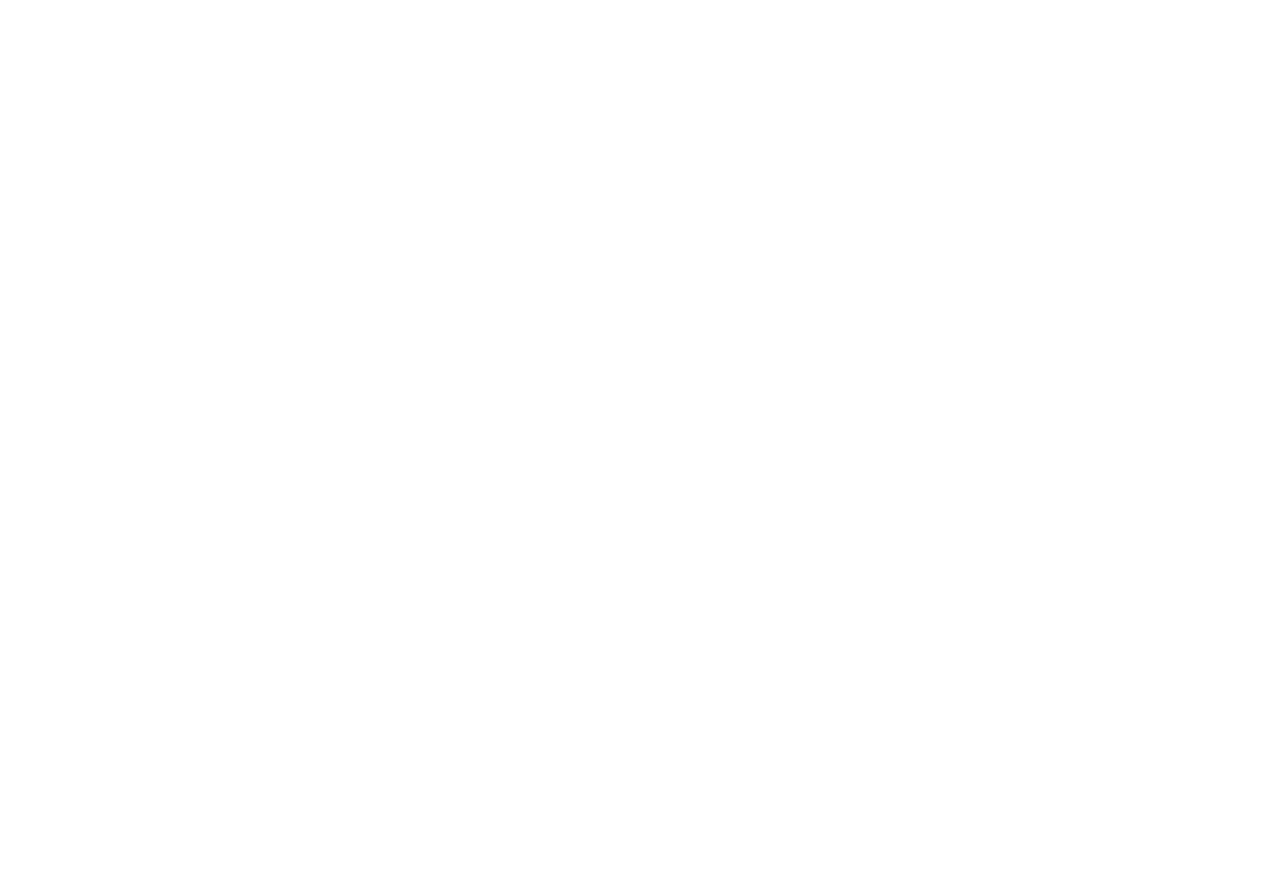
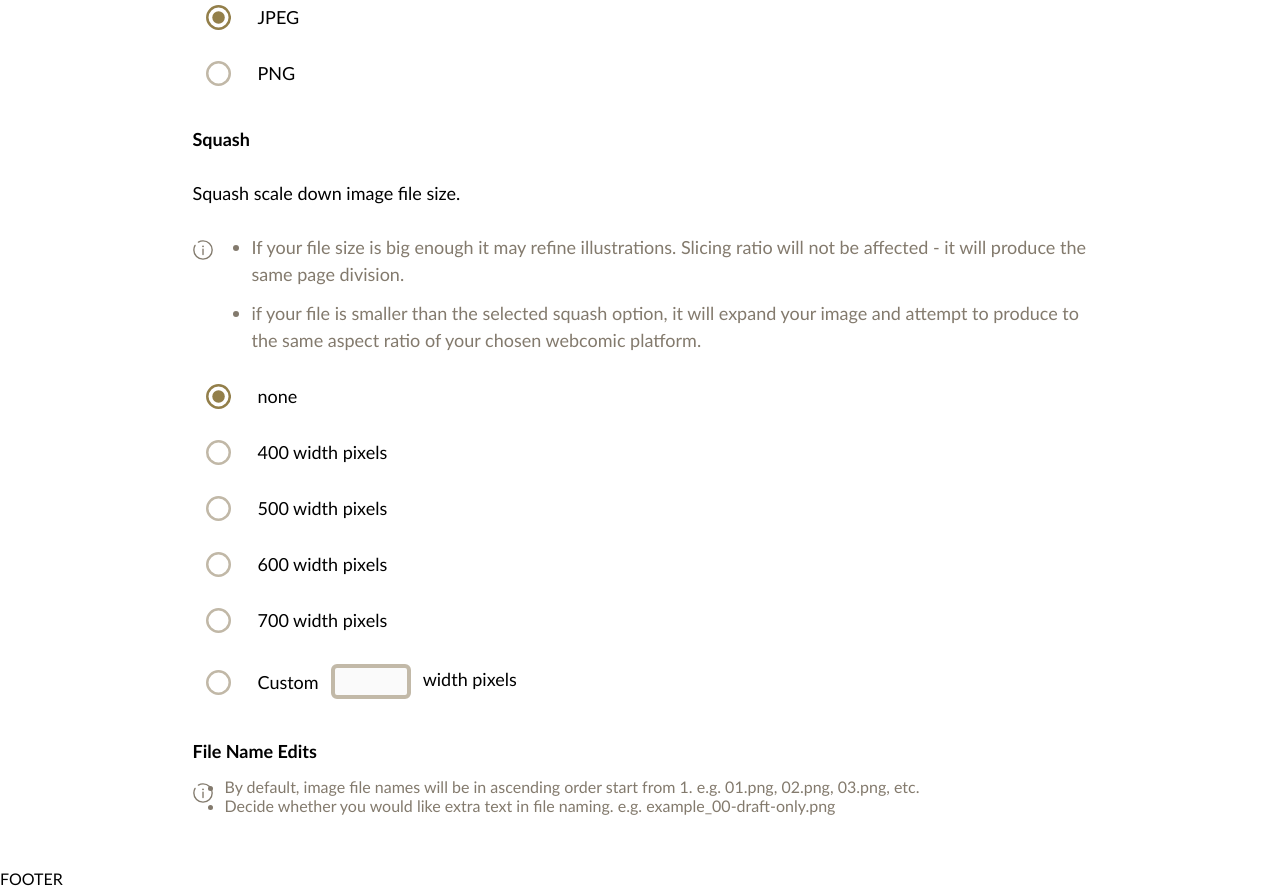
Before and after one commit to hyfydistro/super-comic-slicer, a React app: page / in a window 1280 px wide. Shown: the part 1320-2208 px from the top of the page. Before the commit the page ends 1225 px from the top, so only its background shows below. Built offline with nearby package versions, Linux system fonts and the light colour scheme; a web font is replaced by a local one.

Commit message:
feat(pages): initialise 'Options' component, fix up 'FileExtension' and 'Squash' components

```diff
--- a/src/models/constants.ts
+++ b/src/models/constants.ts
@@ -23,11 +23,13 @@
       overMaxFileSize: "Total file size is over maximum. Remove some files to continue.",
       noFilesFound: "No images found to process. Upload some images to 'Begin Slice'!",
       selectFormMandatory: "Please check at least one webcomic platform under '2. Select'.",
-      selectFormMandatoryTarget: "Check at least one in order to continue."
+      selectFormMandatoryTarget: "Check at least one in order to continue.",
+      nonNumericValueFound: "Only numbers allowed."
 
   },
   onWarning: {
       nearMaxFileSize: "Total file size is near maximum!",
+      valueTooSmall: "Value found to be too small. It could cause image distortion."
   }
 }
 
@@ -60,3 +62,36 @@
       label: "PNG"
   }
 ];
+
+export const squashLevelOptions = [
+  {
+    isCustom: false,
+    pixelValue: 0,
+    label: "none"
+  },
+  {
+    isCustom: false,
+    pixelValue: 400,
+    label: "400 width pixels"
+  },
+  {
+    isCustom: false,
+    pixelValue: 500,
+    label: "500 width pixels"
+  },
+  {
+    isCustom: false,
+    pixelValue: 600,
+    label: "600 width pixels"
+  },
+  {
+    isCustom: false,
+    pixelValue: 700,
+    label: "700 width pixels"
+  },
+  {
+    isCustom: true,
+    pixelValue: null,
+    label: null
+  }
+];
--- a/src/pages/UseTool/Options/FileExtensions/FileExtensionOption/FileExtensionOption.tsx
+++ /dev/null
@@ -1,35 +0,0 @@
-import { ReactElement, MouseEvent, useRef } from 'react';
-
-import "./FileExtensionOption.scss";
-
-type IProps = {
-  type: string;
-  label: string;
-  handleSelectedFileExtension: (e: MouseEvent<HTMLInputElement, globalThis.MouseEvent>) => void;
-};
-
-function FileExtensionOption({ type, label, handleSelectedFileExtension }: IProps): ReactElement {
-  const inputRef = useRef<HTMLInputElement>(null);
-
-  function simulateInputElementClickEvent(): void {
-    inputRef.current?.click();
-  }
-
-  return (
-    <div className="radio-option" onClick={simulateInputElementClickEvent}>
-      <label htmlFor={label} />
-      <input
-        ref={inputRef}
-        defaultChecked={type === "jpeg"}
-        type="radio"
-        name="fileType"
-        value={label}
-        id={label}
-        onClick={handleSelectedFileExtension}
-      />
-      <p className="select-text">{label}</p>
-    </div>
-  );
-}
-
-export default FileExtensionOption;
--- a/src/pages/UseTool/Options/FileExtensions/FileExtensions.scss
+++ b/src/pages/UseTool/Options/FileExtensions/FileExtensions.scss
@@ -1,13 +1,5 @@
 @use "../../../../styles/base/index" as *;
 @use "../../../../styles/utils/index" as *;
-
-.radio-option-wrapper {
-  padding: $space-half-desktop 0;
-
-  @include mq-small {
-    padding: $space-half-mobile 0;
-  }
-}
 
 .file-extension-container {
   margin-bottom: $space-lv-1-desktop;
--- a/src/pages/UseTool/Options/FileExtensions/FileExtensions.tsx
+++ b/src/pages/UseTool/Options/FileExtensions/FileExtensions.tsx
@@ -1,13 +1,15 @@
-import { ReactElement, MouseEvent } from 'react';
+import { ReactElement } from 'react';
 import InfoIcon from "../../../../../public/assets/images/info.svg";
 import { filExtensionOptions } from '../../../../models/constants';
 
-import FileExtensionOption from './FileExtensionOption/FileExtensionOption';
+import RadioOption from '../../../../components/RadioOption/RadioOption';
 
 import "./FileExtensions.scss";
 
+const FILE_EXTENSION_COMMON_NAME = "fileType";
+
 type IProps = {
-  handleSelectedFileExtension: (e: MouseEvent<HTMLInputElement, globalThis.MouseEvent>) => void;
+  handleSelectedFileExtension: (value: string) => void;
 };
 
 function FileExtensions({ handleSelectedFileExtension }: IProps): ReactElement {
@@ -19,14 +21,15 @@
         <p>PNG is a good choice for storing line drawings, text, and iconic graphics at a small file size. Unlike JPGs, which creat e a heavily compressed file and may blur images at a certain point, a PNG file will always look at least as sharp as the original image because of its “lossless” compression process.</p>
       </div>
 
-      {filExtensionOptions.map(({ type, label }, index) => (
-        <div className="radio-option-wrapper" key={index}>
-          <FileExtensionOption
-            type={type}
-            label={label}
-            handleSelectedFileExtension={handleSelectedFileExtension}
-          />
-        </div>
+      {filExtensionOptions.map(({type, label}, index) => (
+        <RadioOption
+          key={index}
+          commonRadioGroupName={FILE_EXTENSION_COMMON_NAME}
+          defaultCheckedValue={filExtensionOptions[0].type}
+          value={type}
+          label={label}
+          handleSelectedValue={handleSelectedFileExtension}
+        />
       ))}
     </div>
   );
--- /dev/null
+++ b/src/pages/UseTool/Options/FileNameEdits/FileNameEdits.scss
@@ -0,0 +1,28 @@
+@use "../../../../styles/base/index" as *;
+@use "../../../../styles/utils/index" as *;
+
+.file-name-edits-container {
+  margin-bottom: $space-lv-1-desktop;
+
+  @include mq-small {
+    margin-bottom: $space-lv-1-desktop;
+  }
+
+  .info-content {
+    ul {
+      margin-left: $space-lv-1-desktop;
+
+      @include mq-small {
+        margin-left: $space-lv-1-mobile;
+      }
+
+      li {
+        color: $warm-black-40;
+        font-size: $font-base-desktop;
+        line-height: $line-height-body;
+        margin-bottom: $space-half-desktop;
+      }
+    }
+
+  }
+}
--- a/src/pages/UseTool/Options/FileNameEdits/FileNameEdits.tsx
+++ b/src/pages/UseTool/Options/FileNameEdits/FileNameEdits.tsx
@@ -4,16 +4,19 @@
 
 function FileNameEdits(): ReactElement {
   return (
-    <>
+    <div className="file-name-edits-container">
       <p className="info-heading">File Name Edits</p>
       <div className="info-content">
         <img className="info-icon" src={InfoIcon} alt="" />
+
         <ul>
           <li>By default, image file names will be in ascending order start from 1. e.g. 01.png, 02.png, 03.png, etc.</li>
           <li>Decide whether you would like extra text in file naming. e.g. example_00-draft-only.png</li>
         </ul>
       </div>
-    </>
+
+    {/* map options here */}
+    </div>
   );
 }
 
--- a/src/pages/UseTool/Options/Options.tsx
+++ b/src/pages/UseTool/Options/Options.tsx
@@ -9,11 +9,13 @@
 import "./Options.scss";
 
 type IProps = {
-  handleSelectedFileExtension: (e: MouseEvent<HTMLInputElement, globalThis.MouseEvent>) => void;
+  handleSelectedFileExtension: (value: string) => void;
+  handleSelectedSquashLevel: (value: string) => void;
 };
 
-function Options({ handleSelectedFileExtension }: IProps): ReactElement {
-  const [isOpen, setIsOpen] = useState(false);
+function Options({ handleSelectedFileExtension, handleSelectedSquashLevel }: IProps): ReactElement {
+  // const [isOpen, setIsOpen] = useState(false);
+  const [isOpen, setIsOpen] = useState(true);
 
   return (
     <section className="options-container">
@@ -38,7 +40,11 @@
             <FileExtensions
               handleSelectedFileExtension={handleSelectedFileExtension}
             />
-            <Squash />
+
+            <Squash
+              handleSelectedSquashLevel={handleSelectedSquashLevel}
+            />
+
             <FileNameEdits />
           </div>
         </div>
--- /dev/null
+++ b/src/pages/UseTool/Options/Squash/Squash.scss
@@ -0,0 +1,35 @@
+@use "../../../../styles/base/index" as *;
+@use "../../../../styles/utils/index" as *;
+
+.squash-container {
+  margin-bottom: $space-lv-1-desktop;
+
+  @include mq-small {
+    margin-bottom: $space-lv-1-desktop;
+  }
+
+  .info-content {
+    ul {
+      margin-left: $space-lv-1-desktop;
+
+      @include mq-small {
+        margin-left: $space-lv-1-mobile;
+      }
+
+      li {
+        color: $warm-black-40;
+        font-size: $font-base-desktop;
+        line-height: $line-height-body;
+        margin-bottom: $space-half-desktop;
+      }
+    }
+  }
+}
+
+.squash-option-wrapper {
+  padding: $space-half-desktop 0;
+
+  @include mq-small {
+    padding: $space-half-mobile 0;
+  }
+}
--- a/src/pages/UseTool/Options/Squash/Squash.tsx
+++ b/src/pages/UseTool/Options/Squash/Squash.tsx
@@ -1,20 +1,59 @@
-import { ReactElement } from 'react';
+import { ReactElement, useState } from 'react';
+import InfoIcon from "../../../../../public/assets/images/info.svg";
+import { alertMessages, squashLevelOptions } from '../../../../models/constants';
+import { MESSAGE_TYPE } from '../../../../models/utils';
 
-import InfoIcon from "../../../../../public/assets/images/info.svg";
+import RadioOption from '../../../../components/RadioOption/RadioOption';
+import SquashCustom from './SquashCustom/SquashCustom';
+import AlertMessage from '../../../../components/AlertMessage/AlertMessage';
 
-function Squash(): ReactElement {
+import "./Squash.scss";
+
+export const SQUASH_OPTION_COMMON_NAME = "squash";
+
+type IProps = {
+  handleSelectedSquashLevel: (value: string) => void;
+};
+
+function Squash({ handleSelectedSquashLevel }: IProps): ReactElement {
+  const [hasWarning, setHasWarning] = useState(false);
+
   return (
-    <>
+    <div className="squash-container">
       <p className="info-heading">Squash</p>
       <p className="info-description">Squash scale down image file size.</p>
       <div className="info-content">
         <img className="info-icon" src={InfoIcon} alt="" />
-        <p>
-          • If your file size is big enough it may refine illustrations. Slicing ratio will not be affected - it will produce the same page division.
-          • if your file is smaller than the selected squash option, it will expand your image and attempt to produce to the same aspect ratio of your chosen webcomic platform.
-        </p>
+
+        <ul>
+          <li>If your file size is big enough it may refine illustrations. Slicing ratio will not be affected - it will produce the same page division.</li>
+          <li>if your file is smaller than the selected squash option, it will expand your image and attempt to produce to the same aspect ratio of your chosen webcomic platform.</li>
+        </ul>
       </div>
-    </>
+
+      {squashLevelOptions.map(({ isCustom, pixelValue, label}, index) => isCustom
+      ? (<div key={index} className="squash-option-wrapper">
+        <SquashCustom
+          handleSelectedSquashLevel={handleSelectedSquashLevel}
+          setHasWarning={setHasWarning}
+        />
+        </div>)
+      : (<RadioOption
+            key={index}
+            commonRadioGroupName={SQUASH_OPTION_COMMON_NAME}
+            defaultCheckedValue={squashLevelOptions[0].pixelValue ? squashLevelOptions[0].pixelValue.toString() : "0"}
+            value={pixelValue ? pixelValue.toString() : "0"}
+            label={label ? label : ""}
+            handleSelectedValue={handleSelectedSquashLevel}
+        />))}
+
+      {hasWarning && (
+        <AlertMessage
+          type={MESSAGE_TYPE.WARNING}
+          message={alertMessages.onWarning.valueTooSmall}
+        />
+      )}
+    </div>
   );
 }
 
--- a/src/pages/UseTool/Options/FileExtensions/FileExtensionOption/FileExtensionOption.scss
+++ b/src/pages/UseTool/Options/Squash/SquashCustom/SquashCustom.scss
@@ -1,31 +1,23 @@
 @use "../../../../../styles/base/index" as *;
 @use "../../../../../styles/utils/index" as *;
 
-.radio-option {
+.radio-option-custom {
   display: flex;
   flex-direction: row;
   align-items: center;
   width: max-content;
   cursor: pointer;
-
-  p {
-    margin: 0;
-  }
-
-  @include mq-small {
-      padding: 18px $space-lv-1-mobile;
-      margin-bottom: $space-half-mobile;
-  }
 }
 
-.radio-option label {
-  display: inline-block;
+.first-text,
+.second-text {
+  font-size: $font-base-desktop;
 }
 
-input[type="radio"] {
+.radio-option-custom-radio {
   visibility: hidden;
 
-  + .select-text::before {
+  + .first-text::before {
       content: url("../../../../../../public/assets/images/radio-unchecked.svg");
       speak: none;
       font-style: normal;
@@ -44,16 +36,16 @@
 
       @include mq-small {
           margin-right: $space-lv-1-mobile;
-          top: $space-quarter-mobile;
+          top: $space-half-mobile;
       }
   }
 
-  &:checked + .select-text::before {
+  &:checked + .first-text::before {
       content: url("../../../../../../public/assets/images/radio-checked.svg");
       animation: checkpop 230ms ease-in;
   }
 
-  &:disabled + .select-text {
+  &:disabled + .first-text {
       color: $warm-black-50;
 
       &::before {
@@ -61,3 +53,24 @@
       }
   }
 }
+
+.radio-option-custom-input {
+  width: 80px;
+  border: 4px solid $warm-black-30;
+  border-radius: 6px;
+  padding: 6px 6px;
+  margin-left: $space-half-desktop;
+  margin-right: $space-half-desktop;
+  margin-top: $space-quarter-desktop;
+
+  @include mq-small {
+    margin-left: $space-half-mobile;
+    margin-right: $space-half-mobile;
+    margin-top: $space-half-mobile;
+  }
+
+  &:focus {
+    border: 4px solid $steel-blue-60;
+    outline: none;
+  }
+}
--- /dev/null
+++ b/src/pages/UseTool/Options/Squash/SquashCustom/SquashCustom.tsx
@@ -0,0 +1,85 @@
+import { ReactElement, useRef, useState, ChangeEvent, useEffect } from 'react';
+import { SQUASH_OPTION_COMMON_NAME } from '../Squash';
+import { ALERT_MESSAGE_TIMER } from '../../../../../models/constants';
+import useDebounce from '../../../../../hooks/useDebounce';
+
+import "./SquashCustom.scss";
+
+const THROTTLE_TIME = 4000;
+
+type IProps = {
+  handleSelectedSquashLevel: (value: string) => void;
+  setHasWarning: React.Dispatch<React.SetStateAction<boolean>>;
+};
+
+function SquashCustom({ handleSelectedSquashLevel, setHasWarning }: IProps): ReactElement {
+  const [value, setValue] = useState<number>(0);
+  const [isDisabled, setIsDisabled] = useState(true);
+
+  const inputRadioRef = useRef<HTMLInputElement>(null);
+  const inputTextRef = useRef<HTMLInputElement>(null);
+
+  useDebounce(
+    handleWarning,
+    [value],
+    THROTTLE_TIME
+  );
+
+  function simulateInputElementClickEvent(): void {
+    const radioElement = inputRadioRef.current;
+    radioElement?.click();
+    setIsDisabled(!radioElement?.checked);
+    handleSelectedSquashLevel(value.toString() || "0");
+  }
+
+  function handleWarning(): void {
+    if (isDisabled) return;
+    if (value < 0 || value < 400) {
+      setHasWarning(true)
+      setTimeout(() => setHasWarning(false), ALERT_MESSAGE_TIMER);
+    }
+  }
+
+  useEffect(() => {
+    handleSelectedSquashLevel(value.toString())
+  }, [value]);
+
+  useEffect(() => {
+    if (inputRadioRef.current?.checked === false) {
+      setIsDisabled(true)
+    }
+    inputTextRef.current?.focus();
+  }, [inputRadioRef.current?.checked]);
+
+  return (
+    <div className="radio-option-custom-wrapper">
+      <div className="radio-option-custom" onClick={simulateInputElementClickEvent}>
+        <input
+          className="radio-option-custom-radio"
+          ref={inputRadioRef}
+          id="none"
+          value={value}
+          name={SQUASH_OPTION_COMMON_NAME}
+          type="radio"
+        />
+
+        <span className="first-text">
+          Custom
+        </span>
+
+        <input
+          className="radio-option-custom-input"
+          ref={inputTextRef}
+          disabled={isDisabled}
+          type="number"
+          onChange={(e) => setValue(Number(e.target.value))}
+        />
+        <span className="second-text">
+          width pixels
+        </span>
+      </div>
+    </div>
+  );
+}
+
+export default SquashCustom;
--- a/src/pages/UseTool/UseTool.tsx
+++ b/src/pages/UseTool/UseTool.tsx
@@ -11,7 +11,11 @@
   const [data, setData] = useState<IDataImage[]>([]);
   const [selectedWebcomics, setSelectedWebcomics] = useState<string[]>([]);
   const [fileExtension, setFileExtension] = useState<string>();
+  const [squashLevel, setSquashLevel] = useState<number>(0);
   // const [hasSelectFormError, setHasSelectFormError] = useState(false);
+
+  // TODO
+  // - set warning if incorrect input squash level
 
   // TODOs
   // - webcomic platform checked
@@ -35,10 +39,15 @@
     }
   }
 
-  function handleSelectedFileExtension(e: MouseEvent<HTMLInputElement, globalThis.MouseEvent>): void {
-    const newSelectedFileExtension = (e.target as HTMLInputElement).value;
+  // TODO Refactor 'handleSelectedFileExtension' and 'handleSelectedSquashLevel' are similar
+  function handleSelectedFileExtension(value: string): void {
+    // provide warning and unable to process with invalid value from custom pick
 
-    setFileExtension(newSelectedFileExtension);
+    setFileExtension(value);
+  }
+
+  function handleSelectedSquashLevel(value: string): void {
+    setSquashLevel(Number(value));
   }
 
   function handleBeginSlice(): void {
@@ -66,6 +75,7 @@
 
         <Options
           handleSelectedFileExtension={handleSelectedFileExtension}
+          handleSelectedSquashLevel={handleSelectedSquashLevel}
         />
       </article>
     </main>
```
